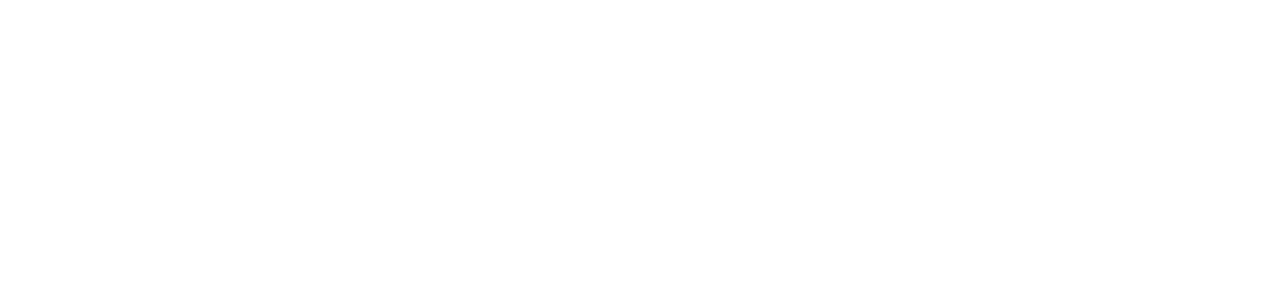
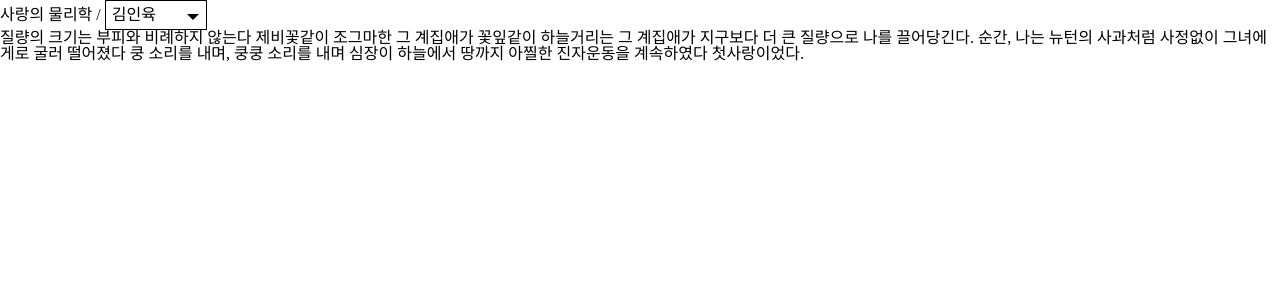
Before and after one commit to JunBum2ya/junbum-snippet, a React (Create React App) app: page /select in a window 1280 px wide. Before the commit this address had no page. Shown: the top 300 px of the page. Built offline with nearby package versions, Linux system fonts and the light colour scheme.

Commit message:
[feat] css 수정
셀렉트 메뉴등 여러가지 css 수정

```diff
--- a/src/App.tsx
+++ b/src/App.tsx
@@ -1,12 +1,14 @@
 import {Route, Routes} from "react-router-dom";
 import Main from "./pages/Main";
 import TodoPage from "./pages/TodoPage";
+import SelectBoxPage from "./pages/SelectBoxPage";
 
 const App = () => {
     return (
         <Routes>
             <Route path={`/`} element={<Main/>}/>
             <Route path={`/todo`} element={<TodoPage/>}/>
+            <Route path={'/select'} element={<SelectBoxPage/>}/>
         </Routes>
     );
 }
--- a/src/component/loadingEffect/LoadingEffect.tsx
+++ b/src/component/loadingEffect/LoadingEffect.tsx
@@ -68,7 +68,6 @@
             </div>
         );
     }
-
 }
 
 export const loadingBarReducer = (state: LoadingEffectState, action: LoadingEffectAction): LoadingEffectState => {
--- a/src/component/regexInput/RegexInput.tsx
+++ b/src/component/regexInput/RegexInput.tsx
@@ -1,17 +1,17 @@
-import React, {ChangeEvent, useState} from "react";
+import React, {ChangeEvent, useCallback, useState} from "react";
 
 const RegexInput: React.FC<RegexInputProps> = ({initValue = "", regex, onChange}) => {
 
     const [value, setValue] = useState<string>("");
 
-    const handleChange = (e: ChangeEvent<HTMLInputElement>) => {
+    const handleChange = useCallback((e: ChangeEvent<HTMLInputElement>) => {
         if (regex.test(e.target.value) || e.target.value === "") {
             setValue(e.target.value);
             if (onChange) {
                 onChange(e);
             }
         }
-    }
+    }, [regex, onChange]);
 
     return <input value={value} onChange={handleChange}/>;
 };
--- a/src/component/selectBox/SelectBox.scss
+++ b/src/component/selectBox/SelectBox.scss
@@ -1,14 +1,48 @@
 .select_box {
-  width: 100%;
   border: #000 solid 1px;
   background-color: transparent;
+  display: inline-block;
+  width: 100px;
+  position: relative;
+  .text {
+    position: relative;
+    margin: 3px;
+    padding: 3px;
+    .arrow:after {
+      content: "";
+      position: absolute;
+      display: inline-block;
+      width: 0;
+      height: 0;
+      border-left: 6px solid transparent;
+      border-right: 6px solid transparent;
+      border-top: 6px solid black;
+      margin-left: 8px;
+      right: 4px;
+      bottom: 6px;
+    }
+  }
+  &.open {
+    border: #00f solid 1px;
+    .menu {
+      position: absolute;
+      display: inline-block;
+      width: 100px;
+      z-index: 1;
+      background: #fff;
+      border-top: none;
+      left: -1px;
+      border-left: 1px solid #00f;
+      border-right: 1px solid #00f;
+      border-bottom: 1px solid #00f;
+    }
+  }
   .menu {
     display: none;
-    &.open {
-      display: block;
-    }
     .item {
       background-color: transparent;
+      margin: 3px;
+      padding: 4px;
       &.selected {
         background-color: #f1f3f5;
       }
--- a/src/component/selectBox/SelectBox.tsx
+++ b/src/component/selectBox/SelectBox.tsx
@@ -7,10 +7,6 @@
         = useState<{value: string, label: string}>({value: placeHolder ? "" : data[0].value, label: placeHolder ? placeHolder : data[0].label});
     const [open, setOpen] = useState<boolean>(false);
 
-    const handleClick = (e: MouseEvent) => {
-        setOpen(() => !open)
-    }
-
     const handleItemClick = (targetValue: string, targetLabel: string) => {
         setValue({ value: targetValue, label: targetLabel });
         if(onChange) {
@@ -19,12 +15,12 @@
     }
 
     return (
-        <div className={`select_box`} onClick={() => setOpen(!open)}>
-            <div className={"text"}>{value.label}</div>
-            <div className={`menu${open && " open"}`}>
+        <div className={`select_box${open ? " open" : ''}`} onClick={() => setOpen(!open)}>
+            <div className={"text"}>{value.label}<i className={'arrow'}></i></div>
+            <div className={`menu`}>
                 {
                     data.map((item, index) =>
-                        <div key={index} className={`item`} onClick={() => handleItemClick(item.value, item.label)}>
+                        <div key={index} className={`item ${item.value === value.value ? 'selected' : ''}`} onClick={() => handleItemClick(item.value, item.label)}>
                             {item.label}
                         </div>
                     )
--- /dev/null
+++ b/src/pages/SelectBoxPage.tsx
@@ -0,0 +1,34 @@
+import SelectBox from "../component/selectBox/SelectBox";
+
+const SelectBoxPage = () => {
+
+    const author = [
+        {label: '김인육', value: 'A01'},
+        {label: '이육사', value: 'A02'},
+        {label: '윤동주', value: 'A03'}
+    ]
+
+    return (
+        <div>
+            <div><span>사랑의 물리학 / </span><SelectBox data={author}/></div>
+
+            질량의 크기는 부피와 비례하지 않는다
+
+            제비꽃같이 조그마한 그 계집애가
+            꽃잎같이 하늘거리는 그 계집애가
+            지구보다 더 큰 질량으로 나를 끌어당긴다.
+            순간, 나는
+            뉴턴의 사과처럼
+            사정없이 그녀에게로 굴러 떨어졌다
+            쿵 소리를 내며, 쿵쿵 소리를 내며
+
+            심장이
+            하늘에서 땅까지
+
+            아찔한 진자운동을 계속하였다
+            첫사랑이었다.
+        </div>
+    );
+};
+
+export default SelectBoxPage;
```
